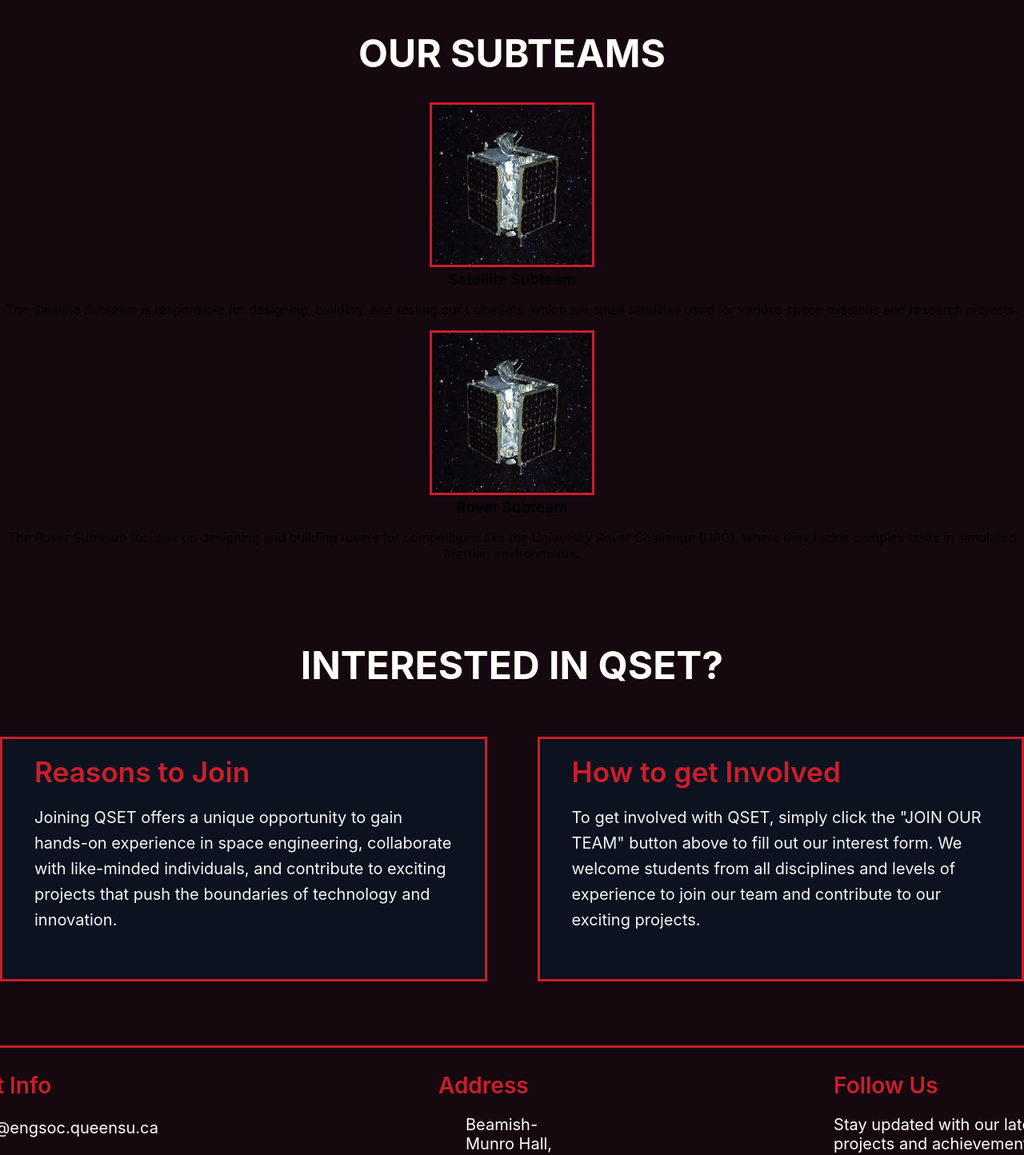
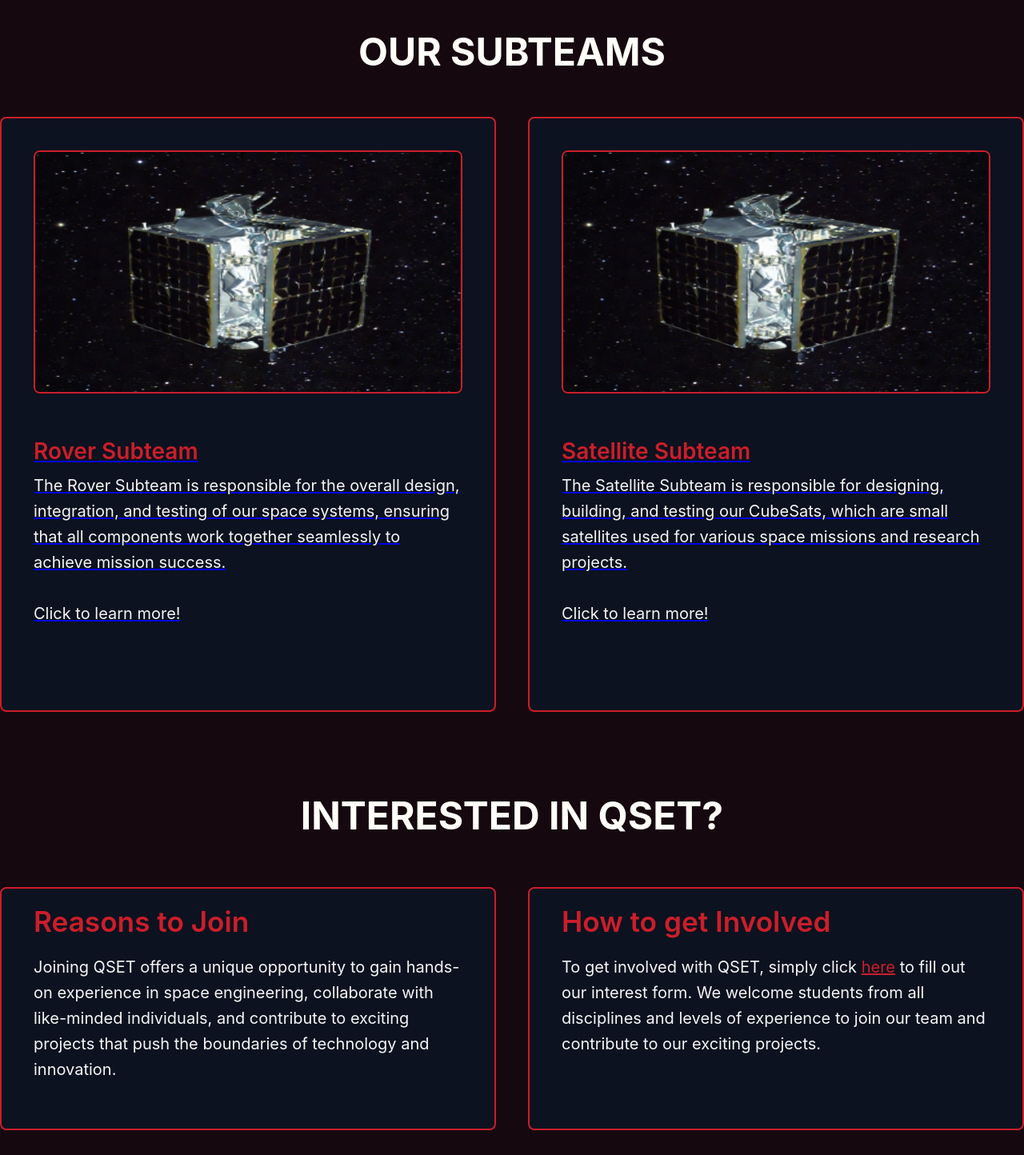
Before and after one commit to aaronk2005/QSET-Website-V2, a React (Create React App) app in the folder qset-website/: page / in a window 1280 px wide. Shown: the part 2740-4184 px from the top of the page at 80% size. Built offline with nearby package versions, Linux system fonts and the light colour scheme.

Commit message:
complete subteam section

```diff
--- a/qset-website/src/Home.css
+++ b/qset-website/src/Home.css
@@ -216,7 +216,7 @@
 
 .join-boxes-container {
   display: flex;
-  gap: 63px;
+  gap: 40px;
   justify-content: center;
   padding-top: 20px;
 }
@@ -225,7 +225,8 @@
   width: 680px;
   height: 300px;
   background: #0C121F;
-  border: 3px solid #cb1e2a;
+  border: 2px solid #cb1e2a;
+  border-radius: 8px;
 }
 
 .join-box-title {
@@ -245,7 +246,12 @@
   text-align: left;
   padding: 0px 40px;
 }
+.join-link {
+  color: #cb1e2a;
+  text-decoration: underline;
+}
 
+/*highlight section */
 .highlights-container{
   display: flex;
   gap: 40px;
@@ -257,7 +263,8 @@
   width: 500px;
   height: 300px;
   background: #0C121F;
-  border: 3px solid #cb1e2a;
+  border: 2px solid #cb1e2a;
+  border-radius: 8px;
 
 }
 
@@ -300,9 +307,67 @@
   margin: 0;
 }
 
-.subteam-image {
-  width: 200px;
-  height: 200px;
 
-  border: 3px solid #cb1e2a;
+/*subteam section */
+
+
+.subteams-container {
+  display: flex;
+  gap: 40px;
+  justify-content: center;
+  padding-top: 20px;
 }
+
+.subteam-card {
+  width: 600px;
+  height: 700px;
+  background: #0C121F;
+  border: 2px solid #cb1e2a;
+  border-radius: 8px;
+  padding: 20px;
+}
+.subteam-card:hover {
+  background: #0C121F;
+  border: 2px solid #cb1e2a;
+  border-radius: 8px;
+  padding: 20px;
+  transform: translateY(-5px);
+  box-shadow: 0 10px 20px rgba(0, 0, 0, 0.5);
+  cursor: pointer;
+}
+
+.image-container {
+  display: flex;
+  justify-content: center;
+  align-items: center;
+  padding: 20px;
+  height: auto;
+}
+.subteam-image{
+  width: 100%;
+  height: auto;
+  max-height: 300px;
+  border: 2px solid #cb1e2a;
+  border-radius: 8px;
+}
+
+.subteam-name {
+  font-size: 1.75rem;
+  font-weight: 600;
+  color: #cb1e2a;
+  text-align: left;
+  margin-top: 15px;
+  padding: 20px;
+  padding-bottom: 0px;
+  text-decoration: none;
+}
+
+.subteam-description {
+  font-size: 1.25rem;
+  line-height: 1.6;
+  color: #f5f5f5;
+  text-align: left;
+  margin-top: 10px;
+  padding: 20px;
+  padding-top: 0px;
+}
--- a/qset-website/src/Home.js
+++ b/qset-website/src/Home.js
@@ -77,21 +77,26 @@
             <section className="subteams-section">
                     <h2 className="section-title">OUR SUBTEAMS</h2>
                     <div className="subteams-container">
-                        <div className="subteam-card">
-                            <img src={cubesatImage} alt="Cubesat" className="subteam-image" style={{ width: "200px", height: "200px" }}/>
+                        <Link className="subteam-card" to="/rover">
+                            <div className="image-container">
+                                <img src={cubesatImage} alt="Cubesat" className="subteam-image" />
+                            </div>
+                            <h3 className="subteam-name">Rover Subteam</h3>
+                            <p className="subteam-description">The Rover Subteam is responsible for the overall design, integration, and testing of our space systems, ensuring that all components work together seamlessly to achieve mission success. <br/> <br/>Click to learn more!</p>
+                        </Link>
+                        <Link className="subteam-card" to="/satellite">
+                            <div className="image-container">
+                                <img src={cubesatImage} alt="Cubesat" className="subteam-image" />
+                            </div>
                             <h3 className="subteam-name">Satellite Subteam</h3>
-                            <p className="subteam-description">The Satellite Subteam is responsible for designing, building, and testing our CubeSats, which are small satellites used for various space missions and research projects.</p>
-                        </div>
-                        <div className="subteam-card">
-                            <img src={cubesatImage} alt="Cubesat" className="subteam-image" style={{ width: "200px", height: "200px" }}/>
-                            <h3 className="subteam-name">Rover Subteam</h3>
-                            <p className="subteam-description">The Rover Subteam focuses on designing and building rovers for competitions like the University Rover Challenge (URC), where they tackle complex tasks in simulated Martian environments.</p>
-                        </div>
+                            <p className="subteam-description">The Satellite Subteam is responsible for designing, building, and testing our CubeSats, which are small satellites used for various space missions and research projects. <br/> <br/>Click to learn more!</p>
+                        </Link>
+
 
                     </div>
             </section>
             <section className="sponsors-section"></section>
-            <section className="join-info-section">
+            <section className="join-info-section" >
                     <h2 className="join-section-title">INTERESTED IN QSET?</h2>
                     <div className="join-boxes-container">
                         <div className="join-box">
@@ -100,9 +105,12 @@
                         </div>
                         <div className="join-box">
                                 <h3 className="join-box-title">How to get Involved</h3>
-                                <p className="join-box-content">To get involved with QSET, simply click the "JOIN OUR TEAM" button above to fill out our interest form. We welcome students from all disciplines and levels of experience to join our team and contribute to our exciting projects.</p>
+                                <p className="join-box-content">To get involved with QSET, simply click <a href="https://forms.cloud.microsoft/pages/responsepage.aspx?id=eCPPiRaKW0S_qx14hTcxIa-YdkxsEVNGjzUvsTTTT_VUOUU5Q1o3SFMzSzU4UEgzMTJCWDE3U05OWS4u&route=shorturl" className="join-link">here</a> to fill out our interest form. We welcome students from all disciplines and levels of experience to join our team and contribute to our exciting projects.</p>
                         </div>
                     </div>
+            </section>
+            <section className="sponsor-section">
+
             </section>
         </div>
 
```
Also changed, not shown: qset-website/src/assets/star_icon.svg (deleted).
